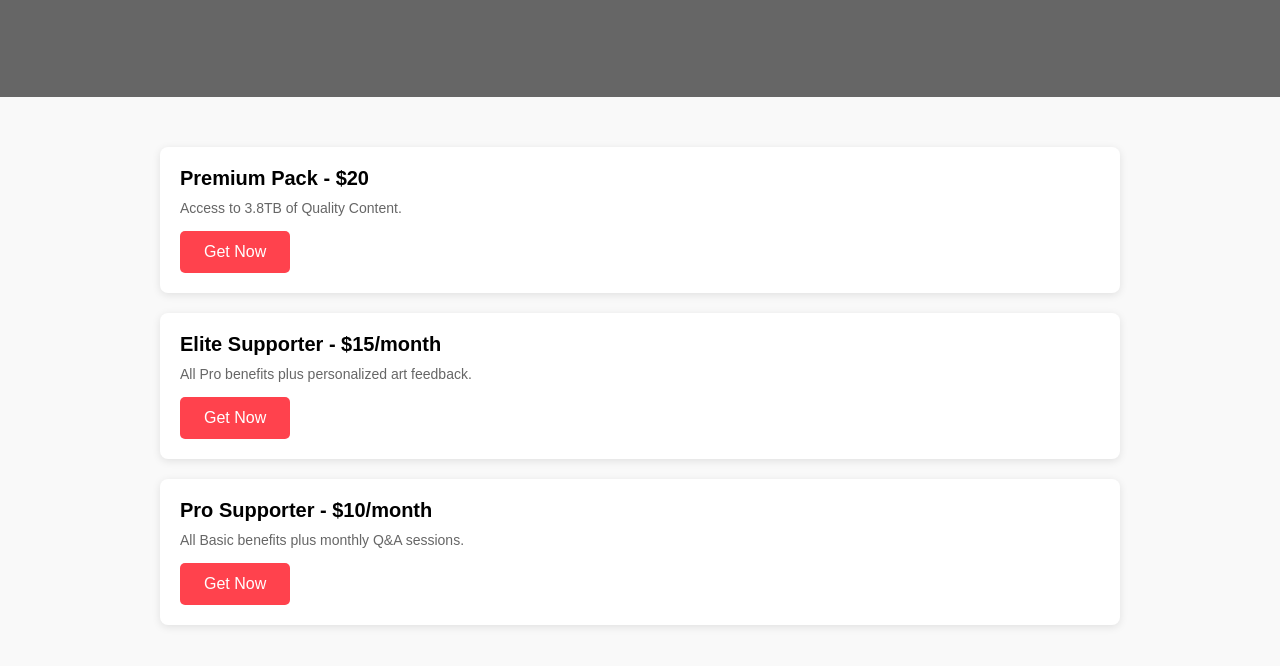
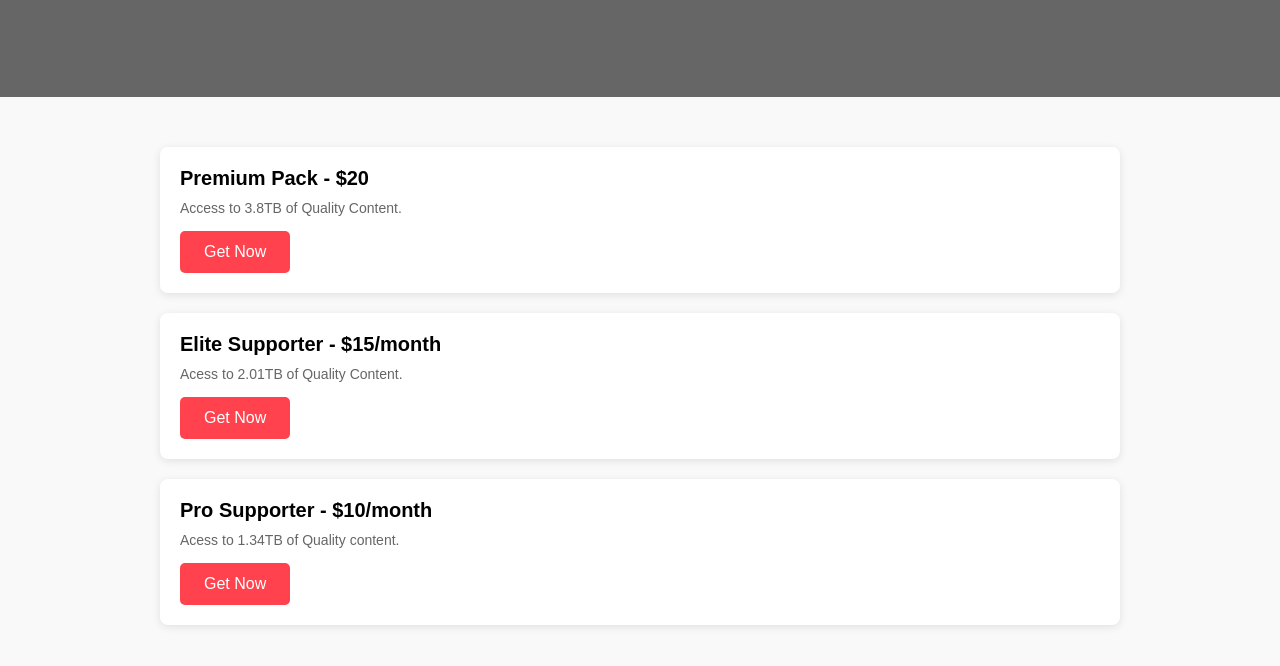
Before and after one commit to foxy093/pmc, a plain HTML site: page index.html in a window 1280 px wide. Shown: the part 220-886 px from the top of the page. Drawn offline with Linux system fonts and the light colour scheme; placeholder pictures from the web are drawn by us.

Commit message:
Update index.html

```diff
--- a/index.html
+++ b/index.html
@@ -33,7 +33,7 @@
             </div>
             <div class="tier">
                 <h3>Elite Supporter - $15/month</h3>
-                <p>All Pro benefits plus personalized art feedback.</p>
+                <p>Acess to 2.01TB of Quality Content.</p>
                 <form action="https://www.paypal.com/cgi-bin/webscr" method="post" target="_top" id="paypal-form-elite">
                     <input type="hidden" name="cmd" value="_s-xclick" />
                     <input type="hidden" name="hosted_button_id" value="Y66ZXUTXBKN7S" />
@@ -44,7 +44,7 @@
             </div>
             <div class="tier">
                 <h3>Pro Supporter - $10/month</h3>
-                <p>All Basic benefits plus monthly Q&A sessions.</p>
+                <p>Acess to 1.34TB of Quality content.</p>
                 <form action="https://www.paypal.com/cgi-bin/webscr" method="post" target="_top" id="paypal-form-pro">
                     <input type="hidden" name="cmd" value="_s-xclick" />
                     <input type="hidden" name="hosted_button_id" value="R8VNNT6PMAJMY" />
```
